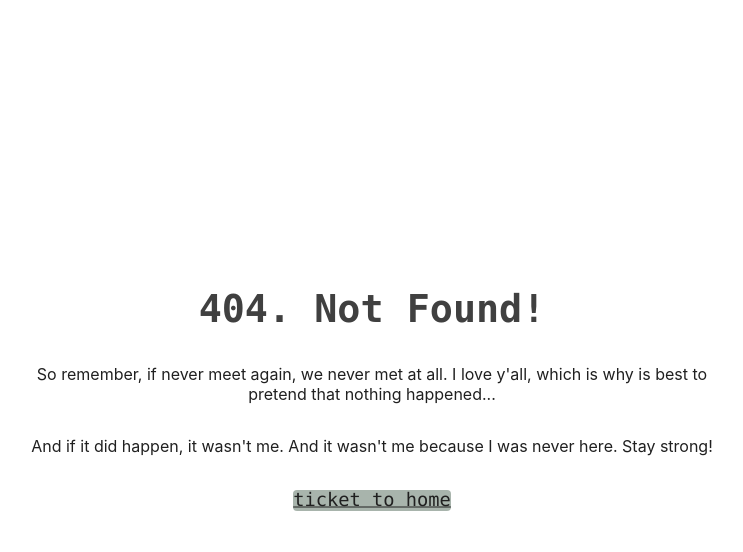
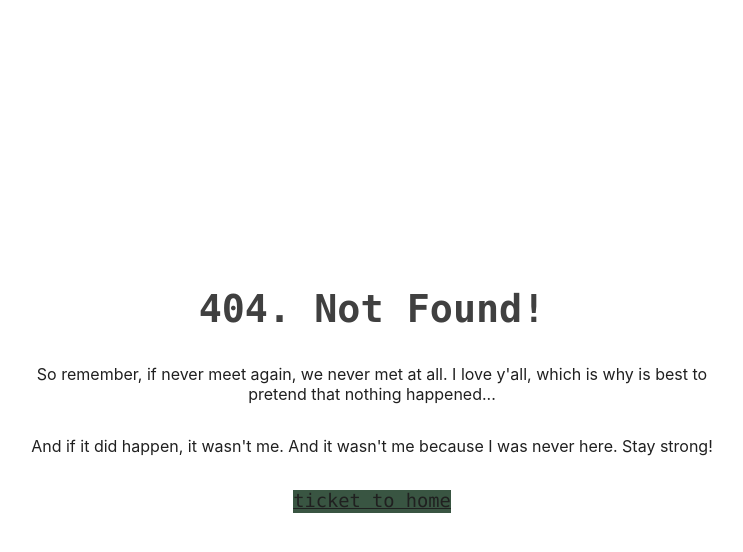
Before and after one commit to seeergiofdez/sergio, a website: page 404.html in a window 1280 px wide. In both pictures the pointer is over the link "ticket to home". Shown: the whole page, without its empty margins (268-1011 px from the left). Drawn offline with Linux system fonts and the light colour scheme.

```diff
--- a/assets/main.css
+++ b/assets/main.css
@@ -159,8 +159,9 @@
 }
 
 a:hover, nav a:hover {
-  transform: translateY(-1.5px);
-  filter: grayscale(1);
+  background-color: var(--branding);
+  color: var(--foreground-inv) !important;
+  transition: background-color .1s, color .1s;
 }
 
 a:link, a:visited {
```
